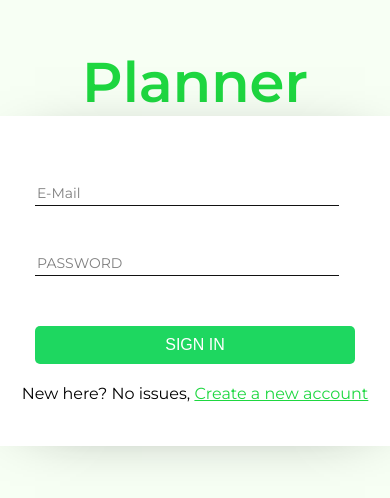
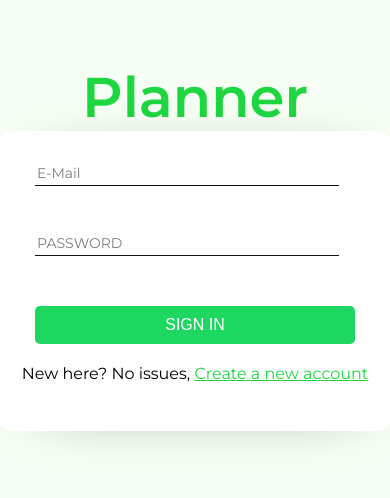
Before and after one commit to PonrajkumarRajendran/planner, a React (Create React App) app: page /signIn in a window 390 px wide. Shown: the part 248-746 px from the top of the page. Built offline with nearby package versions, Linux system fonts and the light colour scheme.

Commit message:
new change

```diff
--- a/src/components/authpage/signin/signin.styles.scss
+++ b/src/components/authpage/signin/signin.styles.scss
@@ -1,7 +1,7 @@
 @media screen and (max-width: 1024px) {
   .signin-page {
     min-height: 100vh;
-    width: 100vw;
+    min-width: 100vw;
     align-items: center;
     display: flex;
     flex-direction: column;
@@ -13,9 +13,8 @@
       width: 400px;
       border-radius: 20px;
       box-shadow: 5px 5px 70px -50px #121212;
-      padding: 15px;
       .signin-form {
-        padding-top: 40px;
+        padding-top: 20px;
       }
       .signup-redirect {
         display: flex;
```
